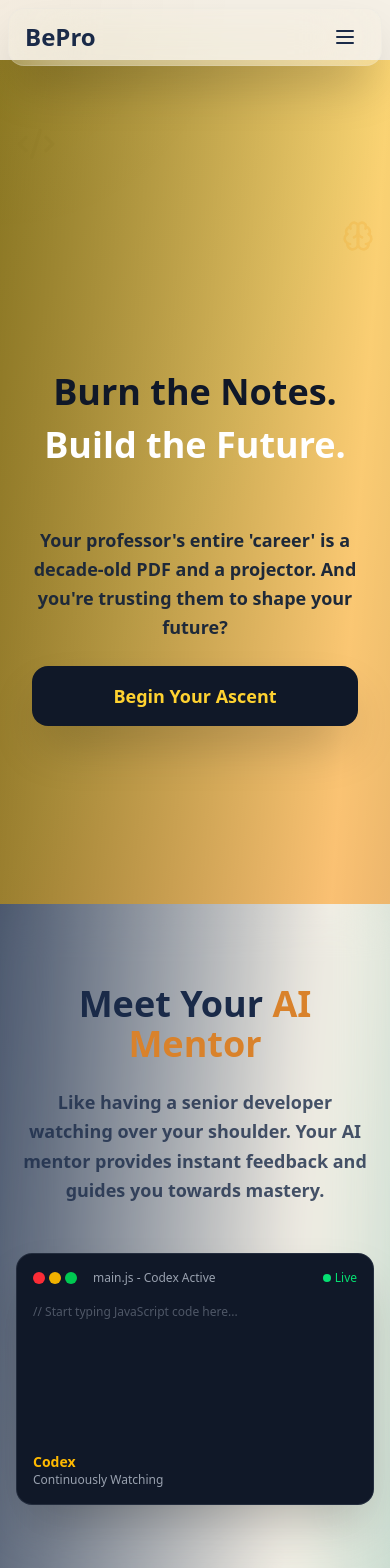
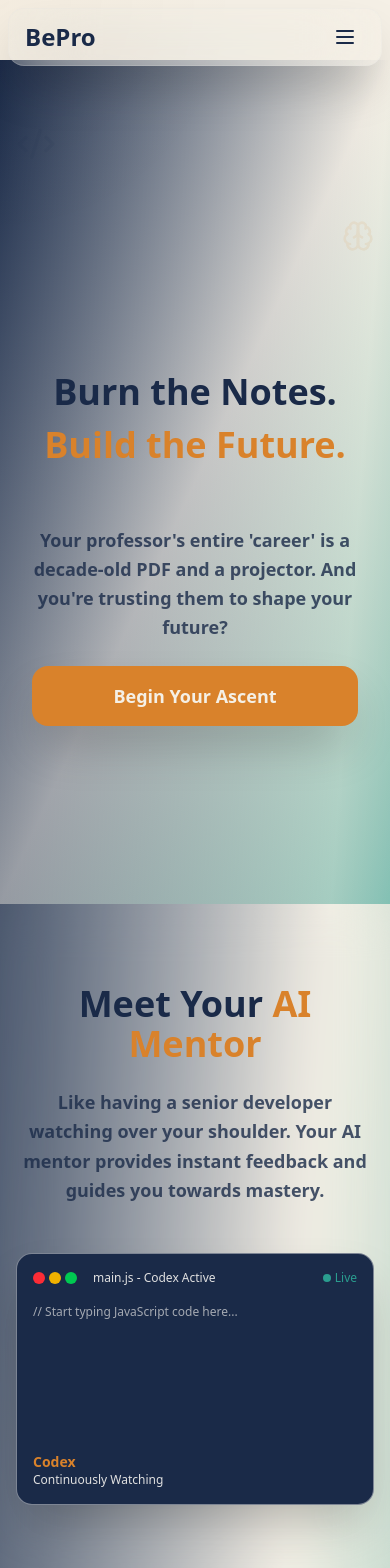
Before and after one commit to narensen/BePro, a Next.js app: page / in a window 390 px wide. Shown: the top 1568 px of the page. Built offline with nearby package versions, Linux system fonts and the light colour scheme; no server answers.

Commit message:
Complete Modern Professional Elegance transformation - all components updated
Co-authored-by: narensen <106871870+narensen@users.noreply.github.com>

```diff
--- a/src/app/codex/components/MissionInterface/ChatMessage.jsx
+++ b/src/app/codex/components/MissionInterface/ChatMessage.jsx
@@ -40,7 +40,7 @@ const ChatMessage = ({ message }) => {
     ol: ({ children }) => <ol className="list-decimal list-inside mb-2 space-y-1 text-gray-700">{children}</ol>,
     li: ({ children }) => <li className="ml-2">{children}</li>,
     blockquote: ({ children }) => (
-      <blockquote className="border-l-4 border-amber-500 pl-4 italic bg-amber-50 py-2 mb-2 rounded-r">
+      <blockquote className="border-l-4 border-muted-terracotta pl-4 italic bg-warm-beige py-2 mb-2 rounded-r">
         {children}
       </blockquote>
     ),
@@ -51,13 +51,13 @@ const ChatMessage = ({ message }) => {
   const getMessageStyles = () => {
     switch (message.type) {
       case 'user':
-        return 'bg-gradient-to-r from-yellow-400 to-orange-400 text-gray-900 shadow-lg ml-auto';
+        return 'bg-gradient-to-r from-muted-terracotta to-cool-teal text-warm-beige shadow-lg ml-auto';
       case 'error':
         return 'bg-gradient-to-r from-red-50 to-red-100 border border-red-200 text-red-800 shadow-md';
       case 'system':
         return 'bg-gradient-to-r from-green-50 to-emerald-50 border border-green-200 text-green-800 shadow-md';
       default:
-        return 'bg-white/95 backdrop-blur-sm border border-gray-200 text-gray-800 shadow-lg';
+        return 'bg-warm-beige/95 backdrop-blur-sm border border-light-gray text-deep-navy shadow-lg';
     }
   };
 
@@ -66,7 +66,7 @@ const ChatMessage = ({ message }) => {
       case 'system':
         return <CheckCircle size={16} className="text-green-600 flex-shrink-0" />;
       case 'assistant':
-        return <MessageCircle size={16} className="text-amber-600 flex-shrink-0" />;
+        return <MessageCircle size={16} className="text-muted-terracotta flex-shrink-0" />;
       case 'error':
         return <AlertTriangle size={16} className="text-red-600 flex-shrink-0" />;
       default:
--- a/src/app/components/ui/ResponsiveHeroSection.jsx
+++ b/src/app/components/ui/ResponsiveHeroSection.jsx
@@ -36,23 +36,23 @@ export default function ResponsiveHeroSection({ user, onAuthAction }) {
 
   return (
     <section className="min-h-screen flex items-center justify-center relative pt-20 px-4 sm:px-6">
-      <div className="absolute inset-0 bg-gradient-to-br from-yellow-400/50 via-amber-400/50 to-orange-400/50" />
+      <div className="absolute inset-0 bg-gradient-to-br from-deep-navy/50 via-warm-beige/50 to-cool-teal/50" />
       <div className="relative z-10 text-center max-w-6xl mx-auto w-full">
         <div className="mb-4 sm:mb-6 h-[200px] sm:h-[250px] md:h-[300px] lg:h-[350px] xl:h-[400px] flex flex-col justify-center">
           <h1 className={`text-4xl sm:text-5xl md:text-6xl lg:text-7xl xl:text-8xl font-black leading-tight transition-all duration-500 ease-in-out transform ${
             isTransitioning ? 'opacity-0 translate-y-4' : 'opacity-100 translate-y-0'
           }`}>
-            <div className="text-gray-900 mb-2 sm:mb-4">
+            <div className="text-deep-navy mb-2 sm:mb-4">
               {headlineCombos[headlineIndex].top}
             </div>
-            <div className="text-white">
+            <div className="text-muted-terracotta">
               {headlineCombos[headlineIndex].bottom}
             </div>
           </h1>
         </div>
 
         <div className="mb-8 sm:mb-12 h-[100px] sm:h-[90px] md:h-[80px] flex items-center justify-center">
-          <p className={`max-w-4xl mx-auto text-lg sm:text-xl md:text-2xl text-gray-800 leading-relaxed font-bold px-4 transition-all duration-500 ease-in-out transform ${
+          <p className={`max-w-4xl mx-auto text-lg sm:text-xl md:text-2xl text-deep-navy/80 leading-relaxed font-bold px-4 transition-all duration-500 ease-in-out transform ${
             isTransitioning ? 'opacity-0 translate-y-4' : 'opacity-100 translate-y-0'
           }`}>
             {brutalTruths[lineIndex]}
@@ -62,10 +62,10 @@ export default function ResponsiveHeroSection({ user, onAuthAction }) {
         <div className="flex flex-col sm:flex-row gap-4 sm:gap-6 justify-center items-center animate-fade-in-up px-4">
           <button
             onClick={onAuthAction}
-            className="group relative w-full sm:w-auto px-8 sm:px-10 py-4 font-bold bg-gray-900 text-amber-300 rounded-2xl text-lg sm:text-xl shadow-2xl hover:shadow-3xl transform hover:scale-105 transition-all duration-300 overflow-hidden cursor-pointer"
+            className="group relative w-full sm:w-auto px-8 sm:px-10 py-4 font-bold bg-muted-terracotta text-warm-beige rounded-2xl text-lg sm:text-xl shadow-2xl hover:shadow-3xl transform hover:scale-105 transition-all duration-300 overflow-hidden cursor-pointer"
           >
             <span className="relative z-10">{user ? 'Enter Dashboard' : 'Begin Your Ascent'}</span>
-            <div className="absolute inset-0 bg-gray-800 opacity-0 group-hover:opacity-100 transition-opacity duration-300" />
+            <div className="absolute inset-0 bg-terracotta-600 opacity-0 group-hover:opacity-100 transition-opacity duration-300" />
           </button>
         </div>
       </div>
--- a/src/app/components/ui/ResponsiveInteractiveDemo.jsx
+++ b/src/app/components/ui/ResponsiveInteractiveDemo.jsx
@@ -8,14 +8,14 @@ const AIMentorFeedback = ({ feedback }) => {
   return (
     <div className="absolute -top-4 left-1/2 transform -translate-x-1/2 -translate-y-full z-50 animate-fade-in-down">
       <div className="relative">
-        <div className="absolute top-full left-1/2 transform -translate-x-1/2 w-0 h-0 border-l-[8px] border-r-[8px] border-t-[12px] border-transparent border-t-gray-900"></div>
-        <div className="bg-gray-900 text-white px-3 sm:px-4 py-2 sm:py-3 rounded-2xl shadow-2xl border border-amber-400/30 min-w-48 sm:min-w-64 backdrop-blur-xl">
+        <div className="absolute top-full left-1/2 transform -translate-x-1/2 w-0 h-0 border-l-[8px] border-r-[8px] border-t-[12px] border-transparent border-t-deep-navy"></div>
+        <div className="bg-deep-navy text-warm-beige px-3 sm:px-4 py-2 sm:py-3 rounded-2xl shadow-2xl border border-muted-terracotta/30 min-w-48 sm:min-w-64 backdrop-blur-xl">
           <div className="flex items-start gap-2 sm:gap-3">
-            <div className="w-6 h-6 sm:w-8 sm:h-8 bg-gradient-to-br from-amber-400 to-orange-500 rounded-full flex items-center justify-center flex-shrink-0">
-              <Brain className="w-3 h-3 sm:w-4 sm:h-4 text-white" />
+            <div className="w-6 h-6 sm:w-8 sm:h-8 bg-gradient-to-br from-muted-terracotta to-cool-teal rounded-full flex items-center justify-center flex-shrink-0">
+              <Brain className="w-3 h-3 sm:w-4 sm:h-4 text-warm-beige" />
             </div>
             <div className="min-w-0 flex-1">
-              <p className="text-xs font-bold text-amber-400 mb-1">Codex</p>
+              <p className="text-xs font-bold text-muted-terracotta mb-1">Codex</p>
               <p className="text-xs sm:text-sm leading-tight break-words">{feedback.message}</p>
             </div>
           </div>
@@ -75,7 +75,7 @@ export default function ResponsiveInteractiveDemo() {
 
   return (
     <div className="relative w-full">
-      <div className="bg-gray-900 rounded-2xl sm:rounded-3xl p-4 sm:p-6 lg:p-8 shadow-2xl border border-gray-700/50 backdrop-blur-xl">
+      <div className="bg-deep-navy rounded-2xl sm:rounded-3xl p-4 sm:p-6 lg:p-8 shadow-2xl border border-light-gray/50 backdrop-blur-xl">
         {}
         <div className="flex items-center gap-2 sm:gap-3 mb-4 sm:mb-6">
           <div className="flex gap-1 sm:gap-2">
@@ -83,10 +83,10 @@ export default function ResponsiveInteractiveDemo() {
             <div className="w-3 h-3 sm:w-4 sm:h-4 bg-yellow-500 rounded-full"></div>
             <div className="w-3 h-3 sm:w-4 sm:h-4 bg-green-500 rounded-full"></div>
           </div>
-          <span className="ml-2 sm:ml-4 text-gray-400 text-xs sm:text-sm font-mono">main.js - Codex Active</span>
+          <span className="ml-2 sm:ml-4 text-light-gray text-xs sm:text-sm font-mono">main.js - Codex Active</span>
           <div className="ml-auto flex items-center gap-1 sm:gap-2">
-            <div className={`w-2 h-2 rounded-full ${isLoading ? 'bg-yellow-400 animate-pulse' : 'bg-green-400'}`}></div>
-            <span className={`text-xs font-medium ${isLoading ? 'text-yellow-400' : 'text-green-400'}`}>
+            <div className={`w-2 h-2 rounded-full ${isLoading ? 'bg-muted-terracotta animate-pulse' : 'bg-cool-teal'}`}></div>
+            <span className={`text-xs font-medium ${isLoading ? 'text-muted-terracotta' : 'text-cool-teal'}`}>
               {isLoading ? 'Thinking...' : 'Live'}
             </span>
           </div>
@@ -98,7 +98,7 @@ export default function ResponsiveInteractiveDemo() {
             value={code}
             onChange={(e) => setCode(e.target.value)}
             placeholder="// Start typing JavaScript code here..."
-            className="w-full h-32 sm:h-40 lg:h-48 bg-transparent text-green-400 font-mono text-xs sm:text-sm resize-none outline-none placeholder-gray-500/70 leading-relaxed"
+            className="w-full h-32 sm:h-40 lg:h-48 bg-transparent text-cool-teal font-mono text-xs sm:text-sm resize-none outline-none placeholder-light-gray/70 leading-relaxed"
             spellCheck={false}
           />
 
@@ -108,8 +108,8 @@ export default function ResponsiveInteractiveDemo() {
         <div className="mt-4 sm:mt-6 flex flex-col sm:flex-row sm:items-center sm:justify-between gap-3">
           <div className="flex items-center gap-2 sm:gap-3">
             <div>
-              <p className="text-amber-400 text-sm font-bold">Codex</p>
-              <p className="text-gray-400 text-xs">Continuously Watching</p>
+              <p className="text-muted-terracotta text-sm font-bold">Codex</p>
+              <p className="text-light-gray text-xs">Continuously Watching</p>
             </div>
           </div>
           {error && (
--- a/src/app/home/explore/page.js
+++ b/src/app/home/explore/page.js
@@ -196,7 +196,7 @@ export default function Explore() {
 
   if (loading) {
     return (
-      <div className="min-h-screen bg-gradient-to-br from-yellow-400 via-amber-400 to-orange-400">
+      <div className="min-h-screen bg-gradient-to-br from-deep-navy via-warm-beige to-cool-teal">
         <SideBar />
         <div className="pt-16 lg:pt-0 lg:ml-72">
           <LoadingSpinner />
@@ -206,7 +206,7 @@ export default function Explore() {
   }
 
   return (
-    <div className="min-h-screen bg-gradient-to-br from-yellow-400 via-amber-400 to-orange-400 font-mono relative">
+    <div className="min-h-screen bg-gradient-to-br from-deep-navy via-warm-beige to-cool-teal font-mono relative">
       <SideBar />
 
       <div className="min-h-screen pb-20 pt-16 lg:pt-0 lg:pb-0 lg:ml-72 xl:mr-80" >
```
Also changed, not shown: src/app/components/ui/ResponsiveCtaSection.jsx (+4 -4 lines), src/app/components/ui/ResponsiveFeatureCard.jsx (+4 -4 lines), src/app/components/ui/ResponsiveFooter.jsx (+9 -9 lines).
